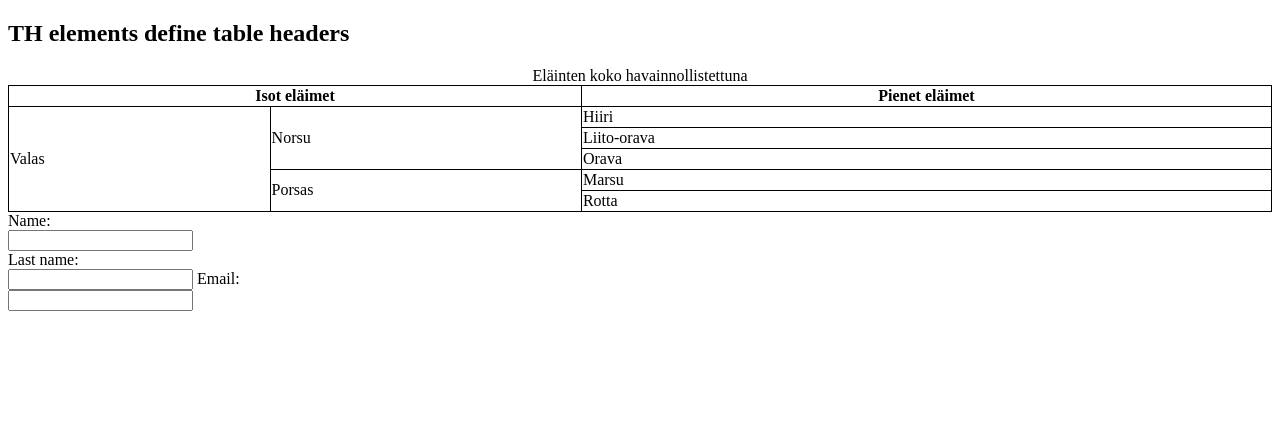
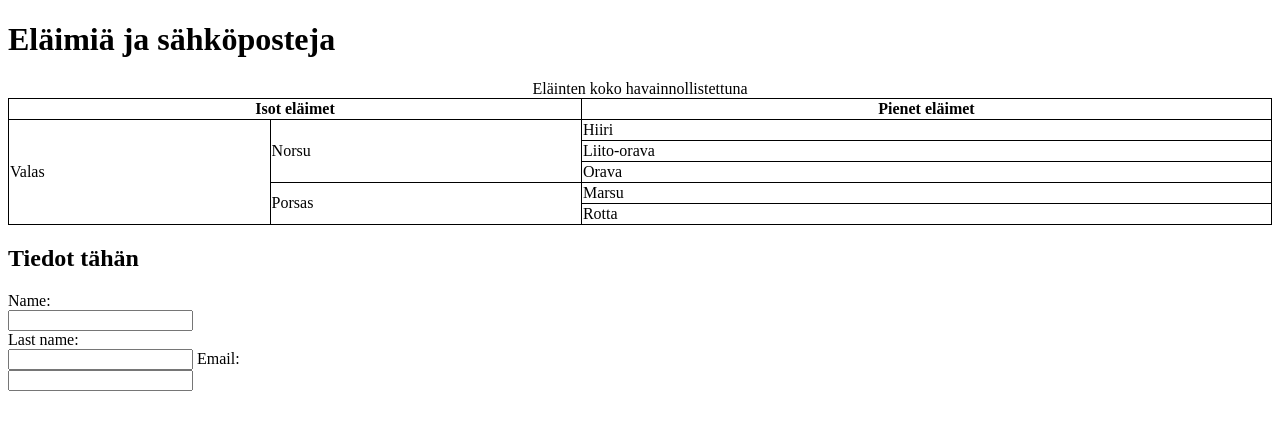
Before and after one commit to Poosu/Jeejee, a plain HTML site: page index.html in a window 1280 px wide. Drawn offline with Linux system fonts and the light colour scheme.

Commit message:
Update index.html

```diff
--- a/index.html
+++ b/index.html
@@ -10,7 +10,7 @@ table, th, td {
   </head>
 <body>
 
-<h2>TH elements define table headers</h2>
+<h1>Eläimiä ja sähköposteja</h1>
 
 <table style="width:100%">
   <caption>Eläinten koko havainnollistettuna</caption>
@@ -38,7 +38,9 @@ table, th, td {
   </tr>
 </table>
 
-  <form>
+  <h2>Tiedot tähän</h2>
+
+<form>
   <label for="fname">Name:</label><br>
   <input type="text" id="fname" name="fname" value=""><br>
   <label for="lname">Last name:</label><br>
```
